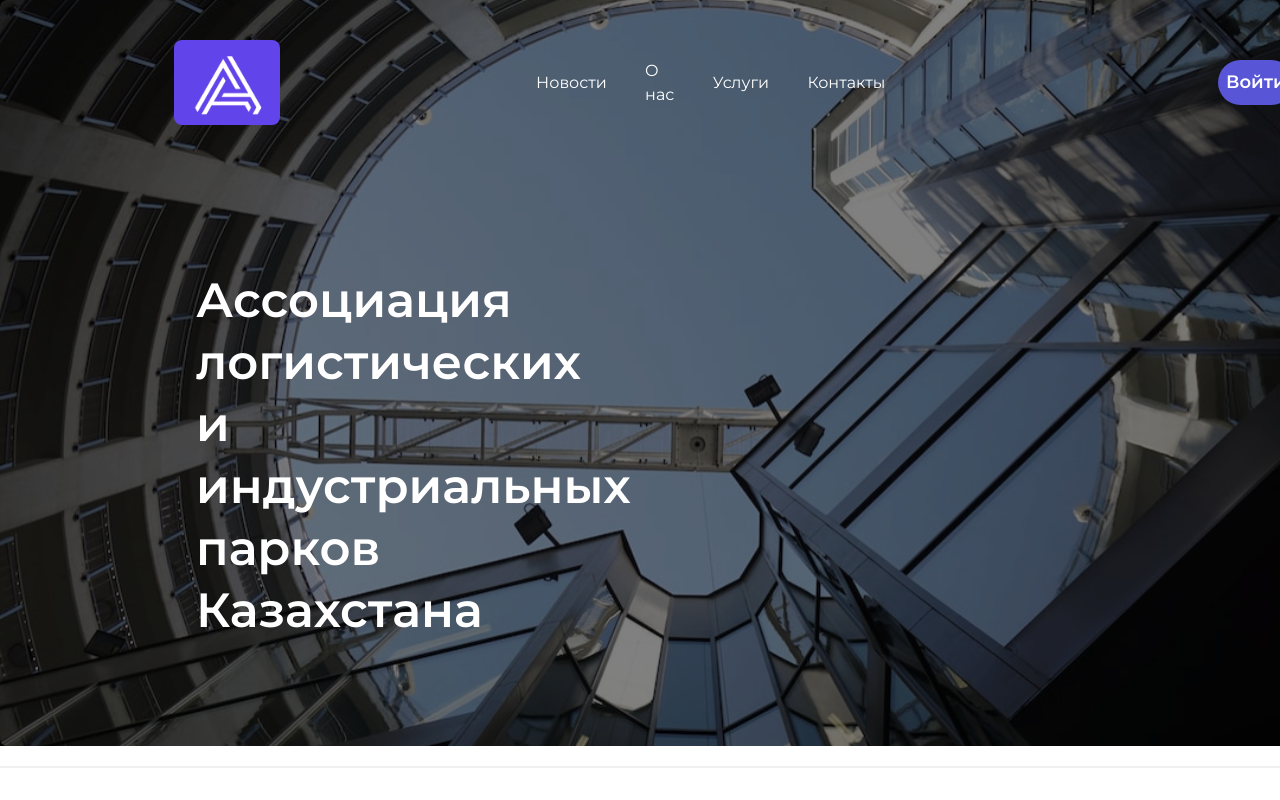
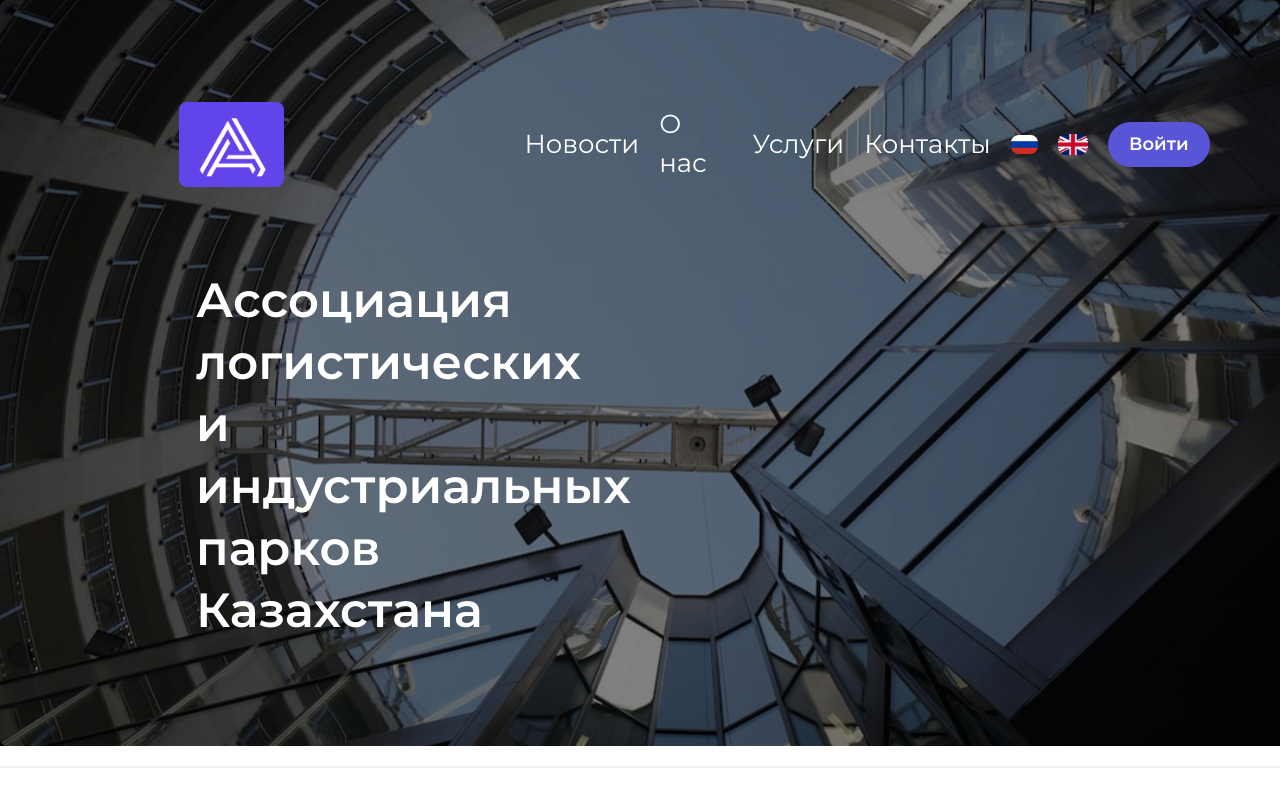
Before and after one commit to zhansvltan/logistickaz, a React (Vite) app: page / in a window 1280 px wide. Shown: the top 800 px of the page. Built offline with nearby package versions, Linux system fonts and the light colour scheme; the HTML template or start-up script is replaced by a standard one.

Commit message:
modified header

```diff
--- a/src/components/Navbar.jsx
+++ b/src/components/Navbar.jsx
@@ -7,27 +7,31 @@ export default function NavComponent() {
 
   return (
     <div
-      className="absolute z-10 text-white top-[5vh] left-[13.6vw]
-                  flex items-center laptop:gap-[20vw]"
-    >
-      <img src="assets/logo.svg" alt="logo" className="mobile:w-[15%]" />
-
-      <button
-        className="
-          mobile:w-[30px]
-          laptop:hidden"
-        onClick={() => setMenuOpen(!isMenuOpen)}
+      className="absolute z-10 text-white flex items-center justify-between
+      mobile:w-full mobile:pl-[5%] mobile:pt-[2%]
+      laptop:w-full laptop:pl-[14%] laptop:pt-[8%]
+      " /*mobile:top-[2vh] mobile:left-[6vw]
+      laptop:top-[5vh] laptop:left-[5.6vw]*/
     >
       <img
-          src="assets/burger.svg"
-          className="laptop:hidden"
-          alt="burger menu"
+        src="assets/logo.svg"
+        alt="logo"
+        className="max-w-[105px] mobile:w-[20%] laptop:w-[100%]"
       />
-      </button>
 
       <div
-        className={`flex items-center gap-[3vw]
-         ${isMenuOpen ? 'flex-col' : 'hidden laptop:flex'}`}
+        className="flex items-center justify-center
+        mobile:top-[6vh] mobile:py-4
+        laptop:top-[0vh] laptop:py-0 laptop:text-[26px] laptop:gap-[20px] laptop:w-[75%] laptop:px-[70px]"
+      >
+        <div
+          className={`flex gap-[20px]
+          mobile:absolute mobile:top-[6.5vh] mobile:w-[30%] mobile:items-center mobile:py-4 mobile:right-[0px] mobile:bg-indigo-700
+          tablet:top-[11vh] bigtablet:top-[7vh]
+          laptop:static laptop:bg-transparent laptop:w-[100%] laptop:items-center laptop:py-0
+        ${
+          isMenuOpen ? 'flex-col' : 'hidden laptop:flex laptop:justify-between'
+        }`}
         >
           <Link to="/" onClick={() => handleScrollClick('news')}>
             Новости
@@ -41,21 +45,37 @@ export default function NavComponent() {
           <Link to="/" onClick={() => handleScrollClick('contact')}>
             Контакты
           </Link>
+          <div className="flex gap-[20px]">
             <button>
-          <img src="assets/rus.svg" />
+              <img src="assets/rus.svg" alt="rus" />
             </button>
             <button>
-          <img src="assets/eng.svg" />
+              <img src="assets/eng.svg" alt="eng" />
             </button>
           </div>
+        </div>
+        <div className="flex mobile:gap-[10px]">
+          <button
+            className="
+          mobile:w-[40%]
+          laptop:hidden"
+            onClick={() => setMenuOpen(!isMenuOpen)}
+          >
+            <img
+              src="assets/burger.png"
+              className="m-0 p-0 w-[30px] laptop:hidden"
+              alt="burger menu"
+            />
+          </button>
           <button
             className="bg-[#5856d6] rounded-3xl font-[600] leading-tight
-                      mobile:h-[25px] mobile:text-[8px] mobile:w-[14vw]
-                      tablet:h-[40px] tablet:text-[12px]
-                      laptop:h-[45px] laptop:text-[18px] laptop:w-[8vw] laptop:px-2"
+          mobile:h-[30px] mobile:text-[8px] mobile:w-[11vw]
+          laptop:w-[8vw] laptop:h-[45px] laptop:text-[18px]"
           >
             <Link to="/">Войти</Link>
           </button>
         </div>
+      </div>
+    </div>
   )
 }
```
Also changed, not shown: public/assets/burger.png (added), public/assets/burger.svg (deleted). Lines whose indentation alone changed are shown as unchanged.
